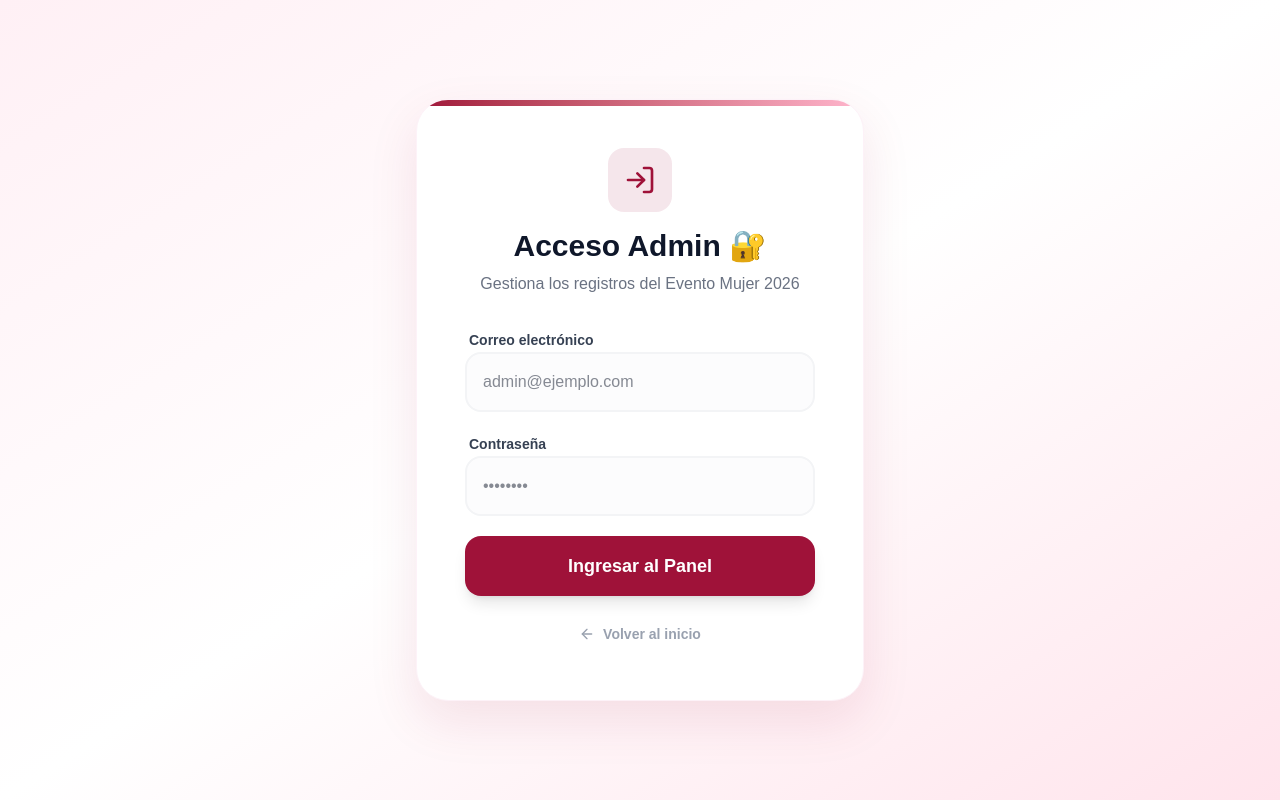
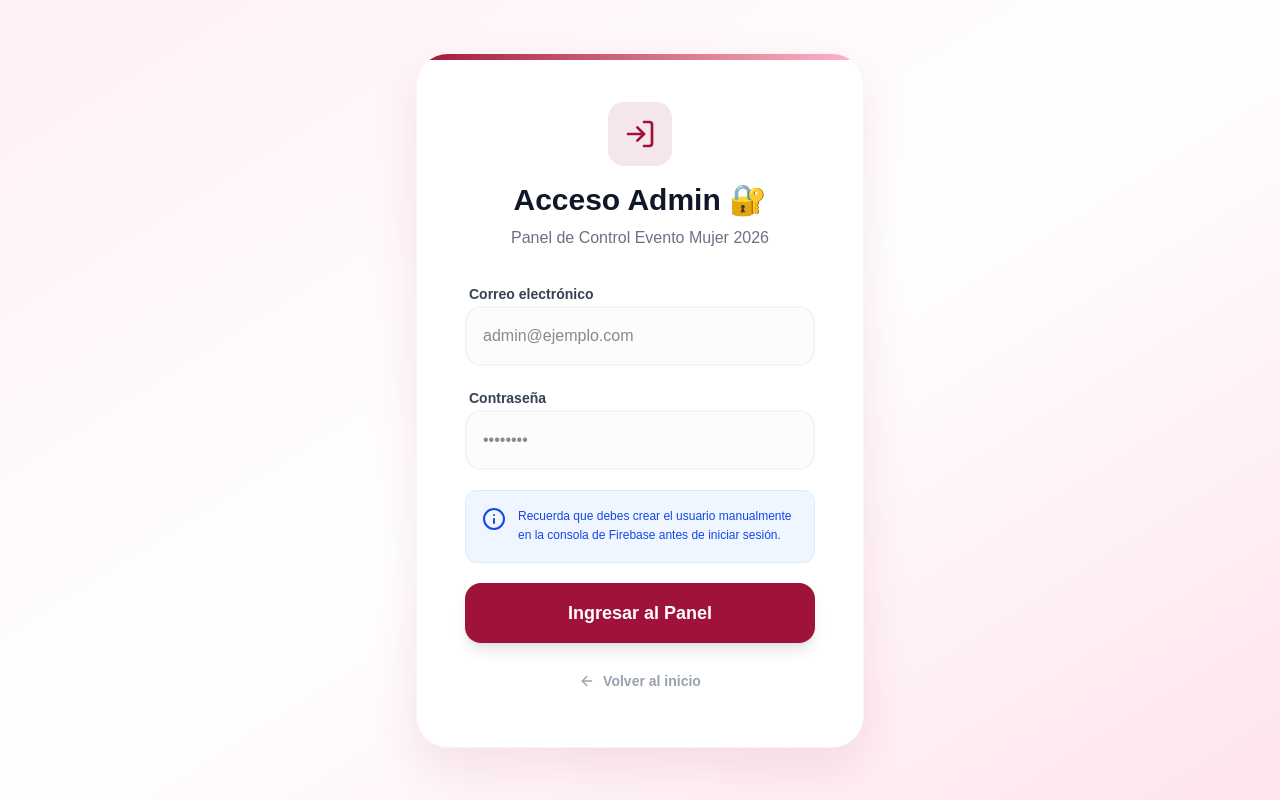
Before and after one commit to yisus17-stack/Mujer, a Next.js app: page /login in a window 1280 px wide. Built offline with nearby package versions, Linux system fonts and the light colour scheme; no server answers.

Commit message:
pero no lo tengo registrado jajaj ah de ser por eso jaja

```diff
--- a/app/login/page.tsx
+++ b/app/login/page.tsx
@@ -5,7 +5,7 @@ import { signInWithEmailAndPassword } from "firebase/auth";
 import { useAuth } from "@/firebase";
 import { useRouter } from "next/navigation";
 import Link from "next/link";
-import { LogIn, ArrowLeft, ShieldAlert } from "lucide-react";
+import { LogIn, ArrowLeft, ShieldAlert, Info } from "lucide-react";
 
 export default function LoginAdmin() {
   const [email, setEmail] = useState("");
@@ -14,6 +14,7 @@ export default function LoginAdmin() {
   const [isLoading, setIsLoading] = useState(false);
   const router = useRouter();
   const auth = useAuth();
+  const ADMIN_EMAIL = process.env.NEXT_PUBLIC_ADMIN_EMAIL;
 
   const handleLogin = async (e: React.FormEvent) => {
     e.preventDefault();
@@ -23,10 +24,11 @@ export default function LoginAdmin() {
     setIsLoading(true);
 
     try {
+      // Intento de inicio de sesión con Firebase
       const userCredential = await signInWithEmailAndPassword(auth, email, password);
-      const adminEmail = process.env.NEXT_PUBLIC_ADMIN_EMAIL;
 
-      if (userCredential.user.email === adminEmail) {
+      // Verificación de que el correo sea el administrador autorizado
+      if (userCredential.user.email === ADMIN_EMAIL) {
         router.push("/admin");
       } else {
         setError("Este correo no tiene permisos de administrador.");
@@ -34,12 +36,14 @@ export default function LoginAdmin() {
       }
     } catch (err: any) {
       console.error("Login error:", err);
-      if (err.code === 'auth/user-not-found' || err.code === 'auth/wrong-password' || err.code === 'auth/invalid-credential') {
-        setError("Correo o contraseña incorrectos.");
+      if (err.code === 'auth/user-not-found' || err.code === 'auth/invalid-credential') {
+        setError("Credenciales incorrectas. ¿Ya registraste el usuario en la consola de Firebase?");
+      } else if (err.code === 'auth/wrong-password') {
+        setError("Contraseña incorrecta.");
       } else if (err.code === 'auth/too-many-requests') {
         setError("Demasiados intentos fallidos. Inténtalo más tarde.");
       } else {
-        setError("Ocurrió un error al intentar iniciar sesión.");
+        setError("Error al acceder. Verifica tu conexión e inténtalo de nuevo.");
       }
       setIsLoading(false);
     }
@@ -48,7 +52,6 @@ export default function LoginAdmin() {
   return (
     <div className="min-h-screen bg-gradient-to-br from-[#FFF0F5] via-white to-[#FFE4EC] flex items-center justify-center p-6">
       <div className="bg-white shadow-[0_20px_50px_rgba(159,18,57,0.1)] rounded-[2rem] p-8 md:p-12 w-full max-w-md border border-pink-50 relative overflow-hidden">
-        {/* Decoración superior */}
         <div className="absolute top-0 left-0 w-full h-1.5 bg-gradient-to-r from-[#9F1239] to-[#FFB6CD]"></div>
 
         <div className="flex flex-col items-center mb-8">
@@ -56,7 +59,7 @@ export default function LoginAdmin() {
             <LogIn size={32} />
           </div>
           <h1 className="text-3xl font-black text-[#0F172A] text-center">Acceso Admin 🔐</h1>
-          <p className="text-gray-500 mt-2 text-center">Gestiona los registros del Evento Mujer 2026</p>
+          <p className="text-gray-500 mt-2 text-center">Panel de Control Evento Mujer 2026</p>
         </div>
 
         <form onSubmit={handleLogin} className="space-y-5">
@@ -85,11 +88,16 @@ export default function LoginAdmin() {
           </div>
 
           {error && (
-            <div className="flex items-center gap-2 text-red-600 bg-red-50 p-4 rounded-xl text-sm font-medium border border-red-100">
-              <ShieldAlert size={18} />
-              {error}
+            <div className="flex items-start gap-2 text-red-600 bg-red-50 p-4 rounded-xl text-sm font-medium border border-red-100">
+              <ShieldAlert size={18} className="shrink-0 mt-0.5" />
+              <span>{error}</span>
             </div>
           )}
+
+          <div className="bg-blue-50 p-4 rounded-xl border border-blue-100 flex gap-3 text-xs text-blue-700 font-medium leading-relaxed">
+            <Info size={24} className="shrink-0" />
+            <p>Recuerda que debes crear el usuario <strong>{ADMIN_EMAIL}</strong> manualmente en la consola de Firebase antes de iniciar sesión.</p>
+          </div>
 
           <button
             type="submit"
```
